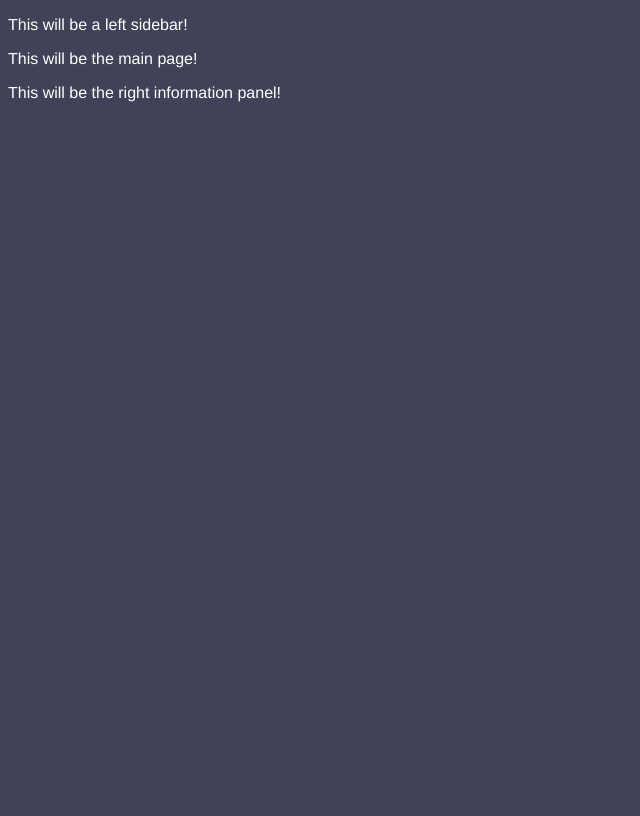
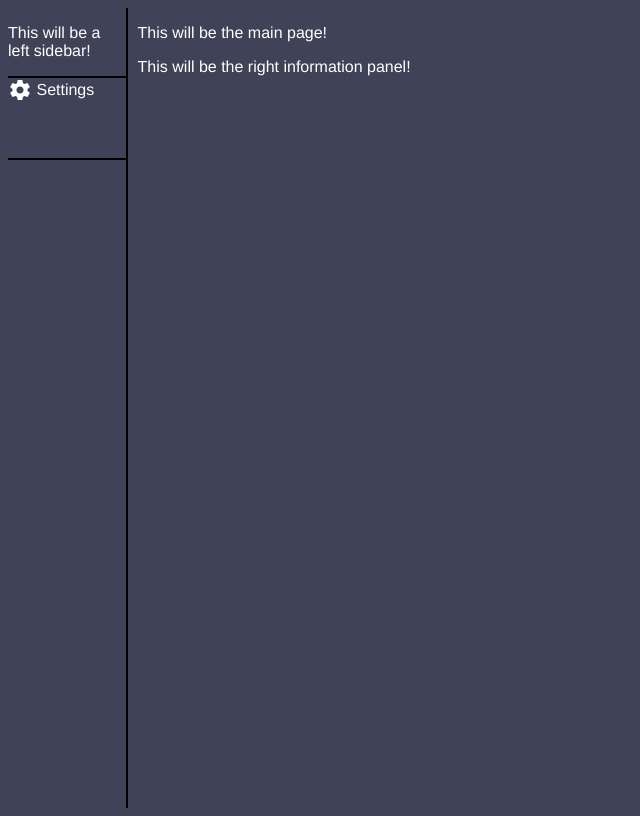
Before and after one commit to alicethefemme/nea-client, an Electron app: page index.html in a window 800 px wide. Shown: the whole page, without its empty margins (0-640 px from the left). Drawn offline with Linux system fonts and the light colour scheme.

Commit message:
Added main window and modified main.js to go to the startup window.

```diff
--- a/index.html
+++ b/index.html
@@ -2,20 +2,30 @@
 <html lang="en">
 <head>
     <meta charset="UTF-8">
-    <!-- https://developer.mozilla.org/en-US/docs/Web/HTTP/CSP -->
-    <meta http-equiv="Content-Security-Policy" content="default-src 'self' googleapis.com; script-src 'self'; style-src 'self' 'unsafe-inline'">
+    <link rel="stylesheet" href="https://fonts.googleapis.com/icon?family=Material+Icons&display=block">
     <link href="./styles.css" rel="stylesheet">
+    <link href="styles/index.css" rel="stylesheet">
     <title>Hello World!</title>
 </head>
 <body>
+<!-- Sidebar to show the menu options -->
 <div id="sidebar">
     <p> This will be a left sidebar!</p>
+    <div id="sidebar-settings-button">
+        <span class="material-icons">settings</span>
+        <span> Settings </span>
     </div>
+</div>
+
+<div class="right">
+    <!-- Content div to show the main content and graphs of the page -->
     <div id="content">
         <p> This will be the main page! </p>
     </div>
+    <!-- Info panel to show more information on the selected elements -->
     <div id="info-panel">
         <p> This will be the right information panel!</p>
+    </div>
 </div>
 <!-- You can also require other files to run in this process -->
 <script src="./renderer.js"></script>
--- a/main.js
+++ b/main.js
@@ -13,7 +13,7 @@ function createWindow () {
   })
 
   // and load the index.html of the app.
-  mainWindow.loadFile('startup/startup.html')
+  mainWindow.loadFile('startup.html')
 
   // Open the DevTools.
   // mainWindow.webContents.openDevTools()
--- /dev/null
+++ b/styles/index.css
@@ -0,0 +1,28 @@
+
+body {
+    display: flex;
+}
+
+#sidebar {
+    width: 15%;
+    height: 100vh;
+    margin-left: 0;
+    margin-right: 10px;
+
+    border-right: 2px solid rgb(0, 0, 0);
+}
+
+#right {
+    width: 80%;
+}
+
+#sidebar-settings-button {
+    width: 100%;
+    height: 10vh;
+    border-top: 2px solid rgb(0, 0, 0);
+    border-bottom: 2px solid black;
+}
+
+#sidebar-settings-button span {
+    vertical-align: middle;
+}
```
Lines whose indentation alone changed are shown as unchanged.
